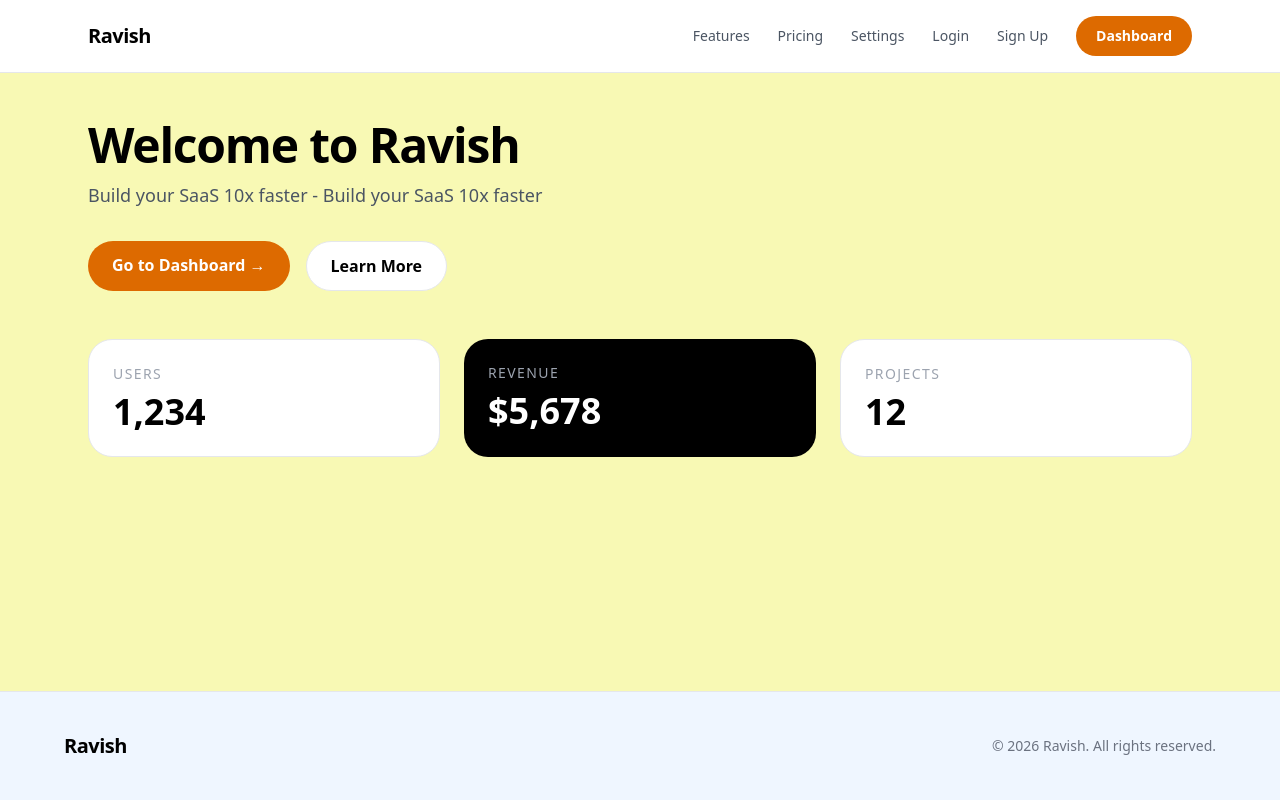
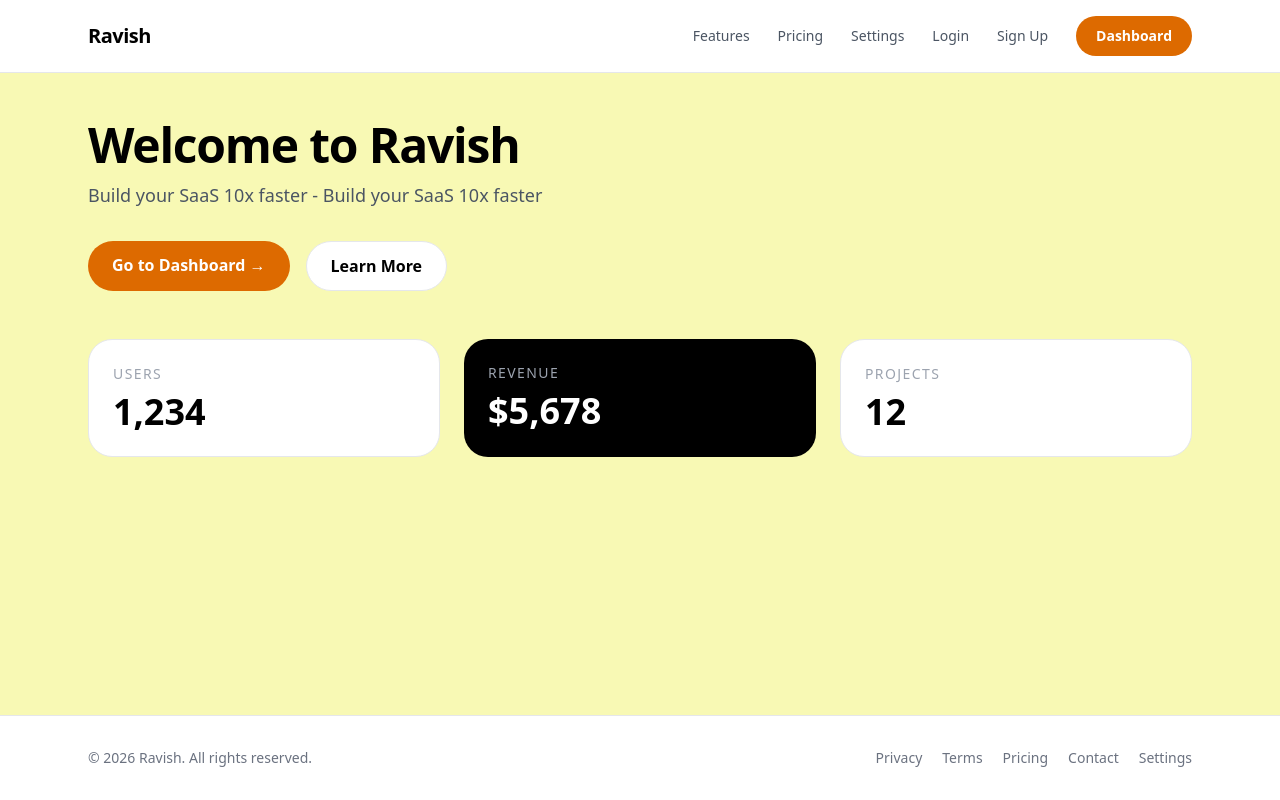
Before and after one commit to Ravs10/saas-starter-kit, a Next.js app: page / in a window 1280 px wide. Built offline with nearby package versions, Linux system fonts and the light colour scheme.

Commit message:
Refactor Footer component with config values
Updated footer component to use configuration for footer text and links, and changed layout styles.

```diff
--- a/app/components/Footer.tsx
+++ b/app/components/Footer.tsx
@@ -1,14 +1,30 @@
+"use client"
+import Link from "next/link"
 import { SITE_CONFIG } from "@/app/config"
-import Logo from "./Logo"
 
 export default function Footer() {
   return (
-    <footer className="py-10 px-6 border-t" style={{ backgroundColor: SITE_CONFIG.theme.secondary }}>
-      <div className="max-w-6xl mx-auto flex justify-between items-center">
-        <Logo />
+    <footer className="w-full border-t mt-20 bg-white">
+      <div className="max-w-6xl mx-auto px-6 py-8 flex flex-col md:flex-row justify-between items-center gap-4">
+
+        {/* Left - footerText from config */}
         <p className="text-sm text-gray-500">
-          © {new Date().getFullYear()} {SITE_CONFIG.name}. All rights reserved.
+          {SITE_CONFIG.footerText}
         </p>
+
+        {/* Right - footerLinks from config */}
+        <div className="flex items-center gap-5 flex-wrap justify-center">
+          {SITE_CONFIG.footerLinks.map((link) => (
+            <Link
+              key={link.name}
+              href={link.href}
+              className="text-sm text-gray-500 hover:text-black transition capitalize"
+            >
+              {link.name}
+            </Link>
+          ))}
+        </div>
+
       </div>
     </footer>
   )
```
